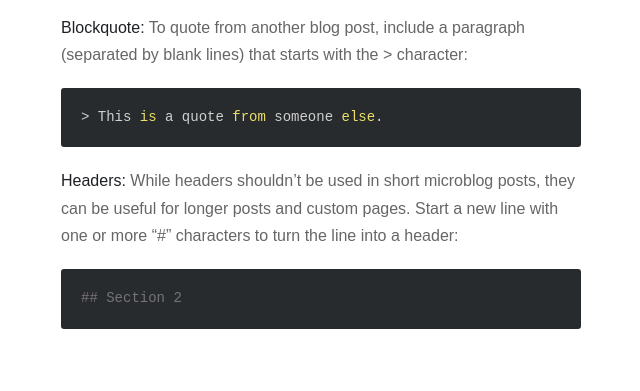
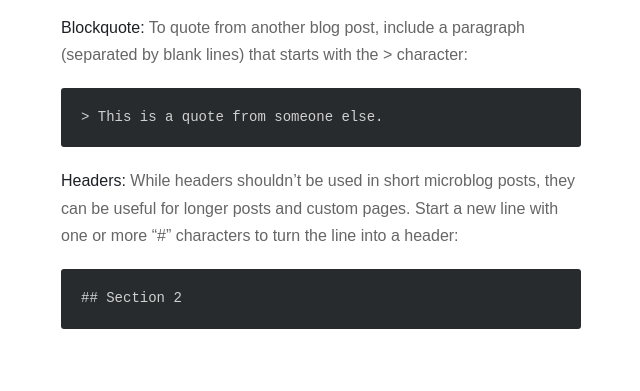
Before and after one commit to microdotblog/help.micro.blog, a Jekyll site: the page built from _posts/2017-09-14-markdown.markdown, in a window 1280 px wide. Shown: the part 852-1243 px from the top of the page, without its empty margins (319-959 px from the left). Built offline with Jekyll 4.4.1, drawn with Linux system fonts in a browser that asks for light colours; nearby versions of some CDN libraries; some of the changed text lies outside the part shown.

Commit message:
Updated the rest of Markdown examples with highlight block.

```diff
--- a/_posts/2017-09-14-markdown.markdown
+++ b/_posts/2017-09-14-markdown.markdown
@@ -14,16 +14,24 @@
 
 For stronger emphasis, surround the text with two asterisks. This will produce bold text:
 
-	Here is some **bold** text.
+{% highlight markdown %}
+Here is some **bold** text.
+{% endhighlight %}
 
 **Links:** You can link to another URL by using the following syntax, with the title of the link first, followed by the URL:
 
-	Go check out [this web site](http://micro.blog/).
+{% highlight markdown %}
+Go check out [this web site](http://micro.blog/).
+{% endhighlight %}
 
 **Blockquote:** To quote from another blog post, include a paragraph (separated by blank lines) that starts with the &gt; character:
 
-	> This is a quote from someone else.
+{% highlight markdown %}
+> This is a quote from someone else.
+{% endhighlight %}
 
 **Headers:** While headers shouldn't be used in short microblog posts, they can be useful for longer posts and custom pages. Start a new line with one or more "#" characters to turn the line into a header:
 
-	## Section 2
+{% highlight markdown %}
+## Section 2
+{% endhighlight %}
```
